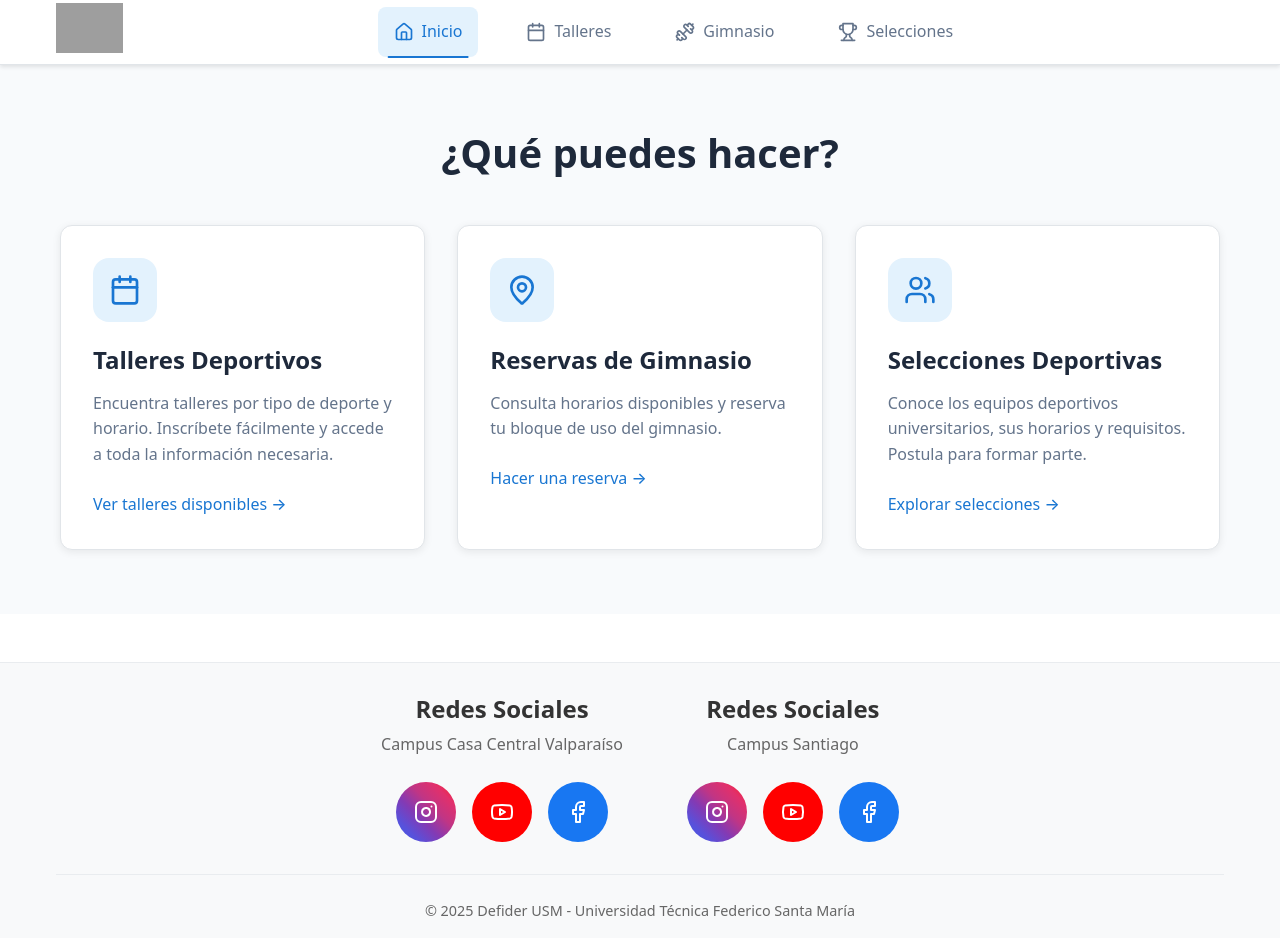
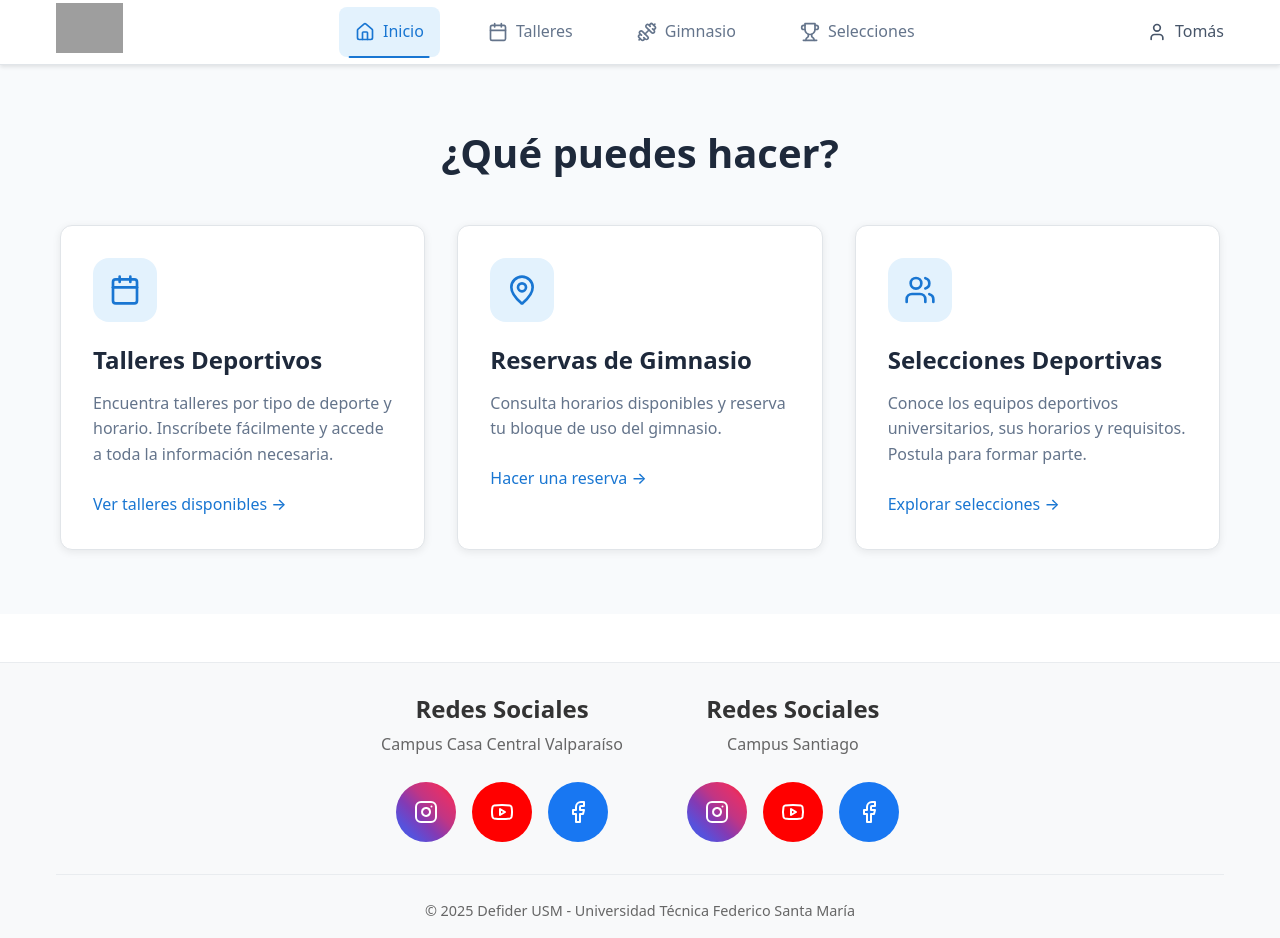
Before and after one commit to Sh3ng45/DIU-DefiderCenter, a React (Vite) app: page / in a window 1280 px wide. Built offline with nearby package versions, Linux system fonts and the light colour scheme; grey boxes are pictures that could not be loaded.

Commit message:
visual usuario

```diff
--- a/src/components/layout/Header.jsx
+++ b/src/components/layout/Header.jsx
@@ -1,6 +1,6 @@
 import React, { useState } from 'react';
 import { Link, useLocation } from 'react-router-dom';
-import { Menu, X, Home, Dumbbell, Trophy, Calendar } from 'lucide-react';
+import { Menu, X, Home, Dumbbell, Trophy, Calendar, User, LogOut } from 'lucide-react';
 import '../../styles/Header.css';
 
 
@@ -66,6 +66,13 @@ const Header = () => {
             </li>
           </ul>
         </nav>
+
+        <div className="user-session-controls">
+          <div className="user-info">
+            <User className="user-icon" />
+            <span>Tomás</span>
+          </div>
+        </div>
       </div>
     </header>
   );
--- a/src/styles/Header.css
+++ b/src/styles/Header.css
@@ -1,5 +1,3 @@
-
-
 .app-header {
   position: sticky;
   top: 0;
@@ -108,6 +106,49 @@
   flex-shrink: 0;
 }
 
+.user-session-controls {
+  display: flex;
+  align-items: center;
+  gap: 1rem;
+}
+
+.user-info {
+  display: flex;
+  align-items: center;
+  gap: 0.5rem;
+  color: #475569; /* Similar to nav-link color */
+}
+
+.user-icon {
+  width: 20px;
+  height: 20px;
+}
+
+.logout-button {
+  display: flex;
+  align-items: center;
+  gap: 0.5rem;
+  padding: 0.5rem 1rem;
+  border: 1px solid #cbd5e1;
+  border-radius: 8px;
+  background-color: transparent;
+  color: #475569;
+  font-weight: 500;
+  cursor: pointer;
+  transition: all 0.2s ease;
+}
+
+.logout-button:hover {
+  background-color: #f8fafc;
+  border-color: #94a3b8;
+  color: #1e293b;
+}
+
+.logout-icon {
+  width: 18px;
+  height: 18px;
+}
+
 
 @media (max-width: 768px) {
   .header-container {
@@ -132,4 +173,20 @@
     width: 18px;
     height: 18px;
   }
+
+  .user-session-controls {
+    gap: 0.5rem;
+  }
+
+  .user-info span {
+    display: none; /* Hide text on small screens, icon only */
+  }
+
+  .logout-button span {
+    display: none; /* Hide text on small screens, icon only */
+  }
+
+  .logout-button {
+    padding: 0.5rem;
+  }
 }
```
